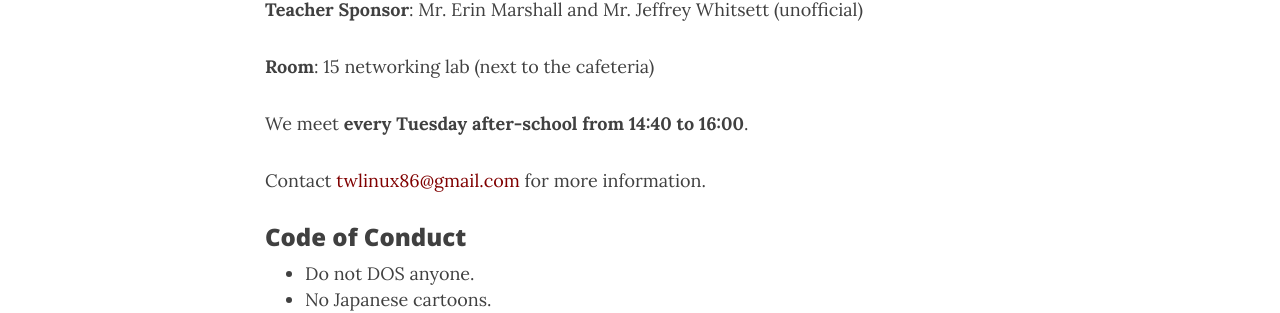
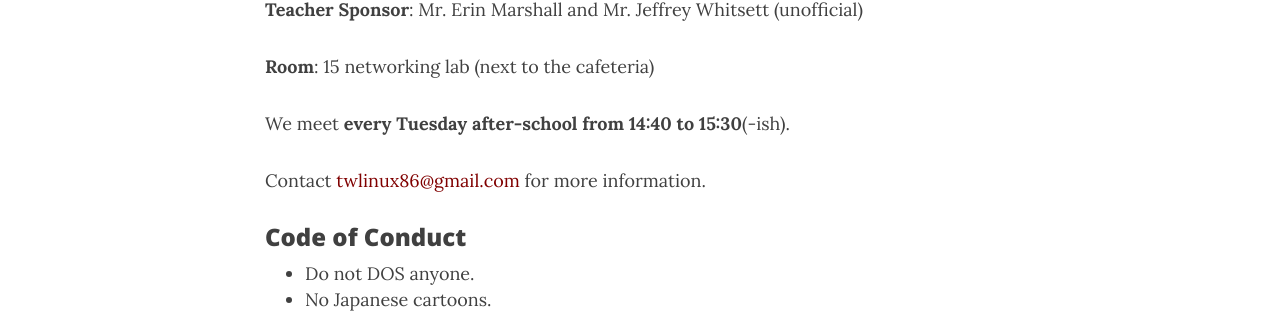
Before and after one commit to wsec/basaam0.github.io, a Jekyll site: the page built from about.md, in a window 1280 px wide and 900 px high, scrolled down 901 px. Shown: the part 148-461 px from the top of the window. Built offline with Jekyll 4.4.1, drawn with Linux system fonts in a browser that asks for light colours; nearby versions of some CDN libraries.

Commit message:
Change end time back to 15:30

```diff
--- a/about.md
+++ b/about.md
@@ -24,7 +24,7 @@ Wootton Red Team (originally Linux Club) is an after-school club that teaches st
 
 **Room**: 15 networking lab (next to the cafeteria)
 
-We meet **every Tuesday after-school from 14:40 to 16:00**.
+We meet **every Tuesday after-school from 14:40 to 15:30**(-ish).
 
 Contact [twlinux86@gmail.com](mailto:twlinux86@gmail.com) for more information.
 
```
